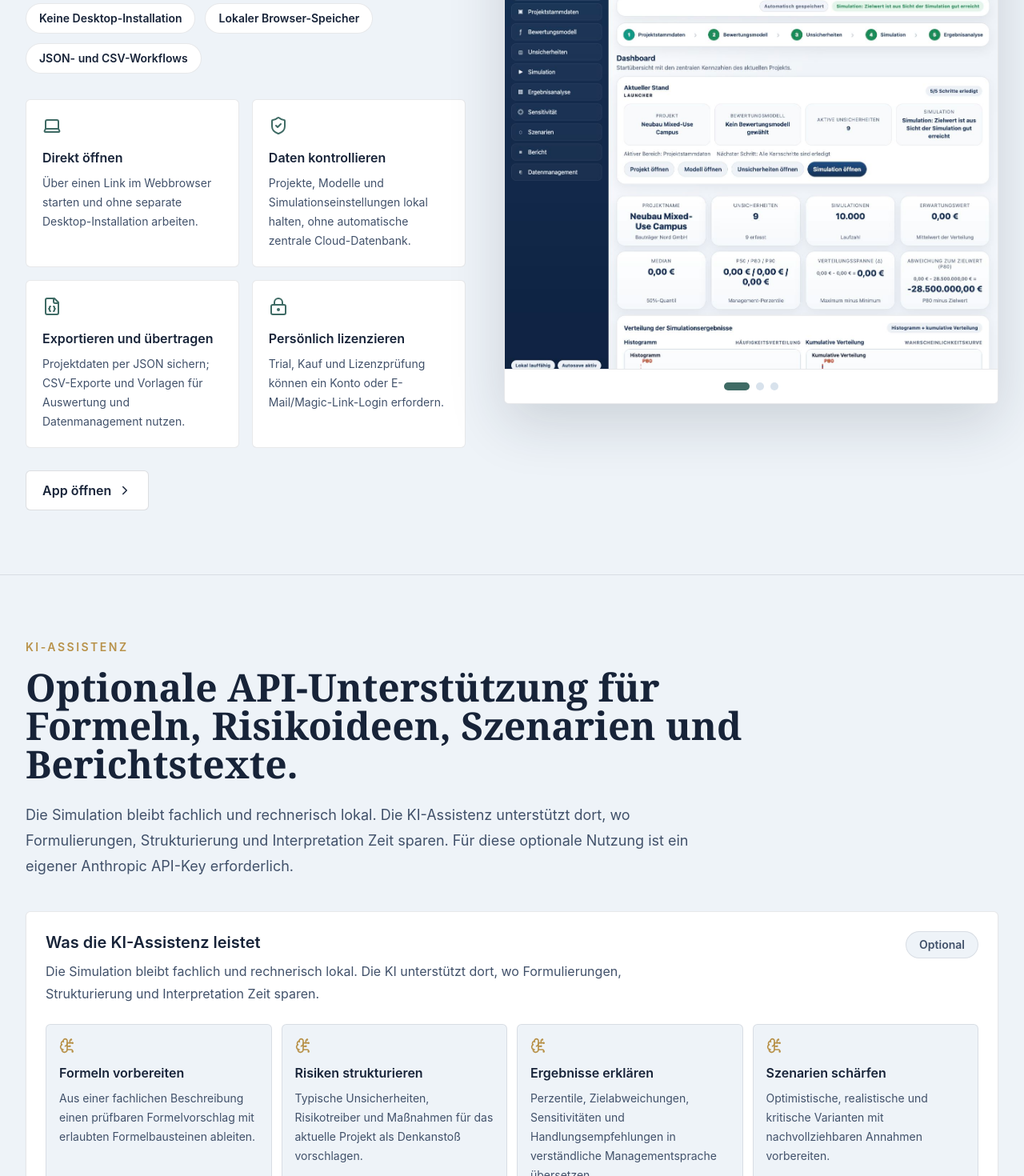
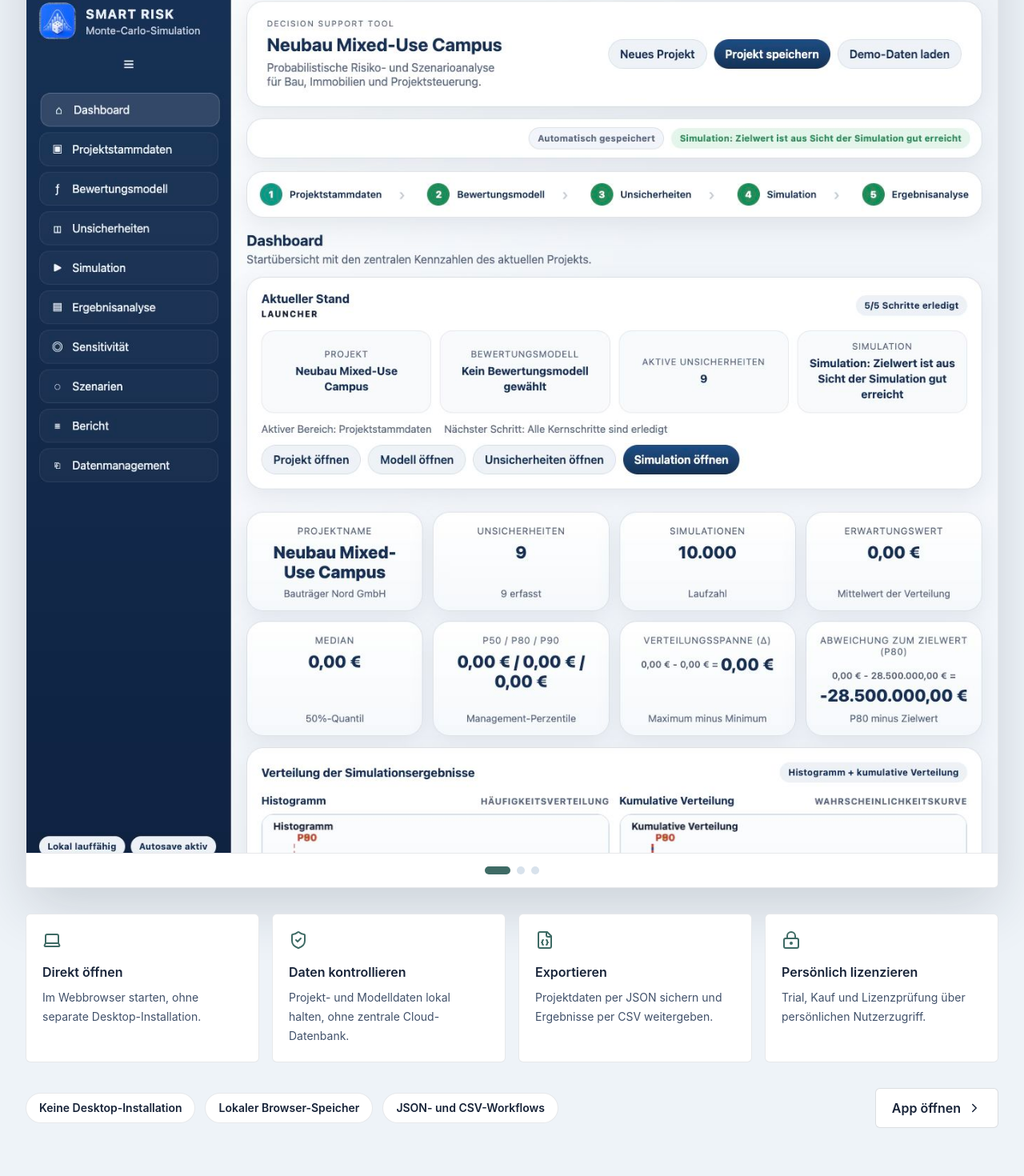
Before and after one commit to BM1964-25/SMART-RISK-Monte-Carlo-Simulation-Landingpage, a React (Vite) app: page / in a window 1280 px wide. Shown: the part 4040-5510 px from the top of the page at 80% size. Built offline with nearby package versions, Linux system fonts and the light colour scheme.

Commit message:
Rebalance workspace section layout

```diff
--- a/src/App.tsx
+++ b/src/App.tsx
@@ -599,75 +599,23 @@ function App() {
       </section>
 
       <section id="workspace" className="border-y border-ink/10 bg-paper">
-        <div className="mx-auto grid max-w-7xl items-center gap-12 px-5 py-20 sm:px-8 lg:grid-cols-[0.88fr_1.12fr]">
+        <div className="mx-auto max-w-7xl px-5 py-20 sm:px-8">
+          <div className="grid gap-8 lg:grid-cols-[0.84fr_1.16fr] lg:items-end">
             <div>
               <p className="text-sm font-semibold uppercase tracking-[0.18em] text-gold">
                 Nutzung / Eigener Arbeitsbereich
               </p>
-            <h2 className="mt-4 max-w-2xl font-serif text-4xl font-semibold leading-tight sm:text-5xl">
+              <h2 className="mt-4 max-w-3xl font-serif text-4xl font-semibold leading-tight sm:text-5xl">
                 Ein persönlicher Arbeitsbereich für Risikoentscheidungen.
               </h2>
-            <p className="mt-6 max-w-2xl text-lg leading-8 text-graphite">
+            </div>
+            <p className="max-w-3xl text-lg leading-8 text-graphite">
               SMART RISK läuft direkt im Browser, hält lokale Projektdaten
               kontrollierbar und verbindet Bewertungsmodell, Simulation,
               Szenarien und Ergebnisanalyse in einem fokussierten Workspace.
             </p>
-            <div className="mt-7 flex flex-wrap gap-3">
-              {["Keine Desktop-Installation", "Lokaler Browser-Speicher", "JSON- und CSV-Workflows"].map(
-                (item) => (
-                  <span
-                    key={item}
-                    className="rounded-full border border-ink/10 bg-white px-4 py-2 text-sm font-semibold text-ink"
-                  >
-                    {item}
-                  </span>
-                ),
-              )}
           </div>
-            <div className="mt-8 grid gap-4 sm:grid-cols-2">
-              {[
-                {
-                  icon: Laptop,
-                  title: "Direkt öffnen",
-                  text: "Über einen Link im Webbrowser starten und ohne separate Desktop-Installation arbeiten.",
-                },
-                {
-                  icon: ShieldCheck,
-                  title: "Daten kontrollieren",
-                  text: "Projekte, Modelle und Simulationseinstellungen lokal halten, ohne automatische zentrale Cloud-Datenbank.",
-                },
-                {
-                  icon: FileJson,
-                  title: "Exportieren und übertragen",
-                  text: "Projektdaten per JSON sichern; CSV-Exporte und Vorlagen für Auswertung und Datenmanagement nutzen.",
-                },
-                {
-                  icon: LockKeyhole,
-                  title: "Persönlich lizenzieren",
-                  text: "Trial, Kauf und Lizenzprüfung können ein Konto oder E-Mail/Magic-Link-Login erfordern.",
-                },
-              ].map(({ icon: Icon, title, text }) => (
-                <div
-                  key={title}
-                  className="rounded-md border border-ink/10 bg-white p-5"
-                >
-                  <Icon className="h-6 w-6 text-sage" />
-                  <div>
-                    <h3 className="mt-4 font-semibold">{title}</h3>
-                    <p className="mt-2 text-sm leading-6 text-graphite">{text}</p>
-                  </div>
-                </div>
-              ))}
-            </div>
-            <a
-              href={appUrl}
-              className="mt-7 inline-flex items-center gap-2 rounded-md border border-ink/15 bg-white px-5 py-3 font-semibold text-ink transition hover:bg-paper"
-            >
-              App öffnen
-              <ChevronRight size={18} aria-hidden="true" />
-            </a>
-          </div>
-          <div className="overflow-hidden rounded-md border border-ink/10 bg-white shadow-panel">
+          <div className="mt-12 overflow-hidden rounded-md border border-ink/10 bg-white shadow-panel">
             <div className="flex items-center justify-between gap-4 border-b border-ink/10 bg-white px-4 py-4 sm:px-5">
               <div>
                 <p className="text-xs font-semibold uppercase tracking-[0.16em] text-gold">
@@ -722,6 +670,60 @@ function App() {
                 />
               ))}
             </div>
+          </div>
+          <div className="mt-8 grid gap-4 md:grid-cols-2 lg:grid-cols-4">
+            {[
+              {
+                icon: Laptop,
+                title: "Direkt öffnen",
+                text: "Im Webbrowser starten, ohne separate Desktop-Installation.",
+              },
+              {
+                icon: ShieldCheck,
+                title: "Daten kontrollieren",
+                text: "Projekt- und Modelldaten lokal halten, ohne zentrale Cloud-Datenbank.",
+              },
+              {
+                icon: FileJson,
+                title: "Exportieren",
+                text: "Projektdaten per JSON sichern und Ergebnisse per CSV weitergeben.",
+              },
+              {
+                icon: LockKeyhole,
+                title: "Persönlich lizenzieren",
+                text: "Trial, Kauf und Lizenzprüfung über persönlichen Nutzerzugriff.",
+              },
+            ].map(({ icon: Icon, title, text }) => (
+              <article
+                key={title}
+                className="rounded-md border border-ink/10 bg-white p-5"
+              >
+                <Icon className="h-6 w-6 text-sage" />
+                <h3 className="mt-4 font-semibold">{title}</h3>
+                <p className="mt-2 text-sm leading-6 text-graphite">{text}</p>
+              </article>
+            ))}
+          </div>
+          <div className="mt-8 flex flex-wrap items-center justify-between gap-4">
+            <div className="flex flex-wrap gap-3">
+              {["Keine Desktop-Installation", "Lokaler Browser-Speicher", "JSON- und CSV-Workflows"].map(
+                (item) => (
+                  <span
+                    key={item}
+                    className="rounded-full border border-ink/10 bg-white px-4 py-2 text-sm font-semibold text-ink"
+                  >
+                    {item}
+                  </span>
+                ),
+              )}
+            </div>
+            <a
+              href={appUrl}
+              className="inline-flex items-center gap-2 rounded-md border border-ink/15 bg-white px-5 py-3 font-semibold text-ink transition hover:bg-ivory"
+            >
+              App öffnen
+              <ChevronRight size={18} aria-hidden="true" />
+            </a>
           </div>
         </div>
       </section>
```
Lines whose indentation alone changed are shown as unchanged.
